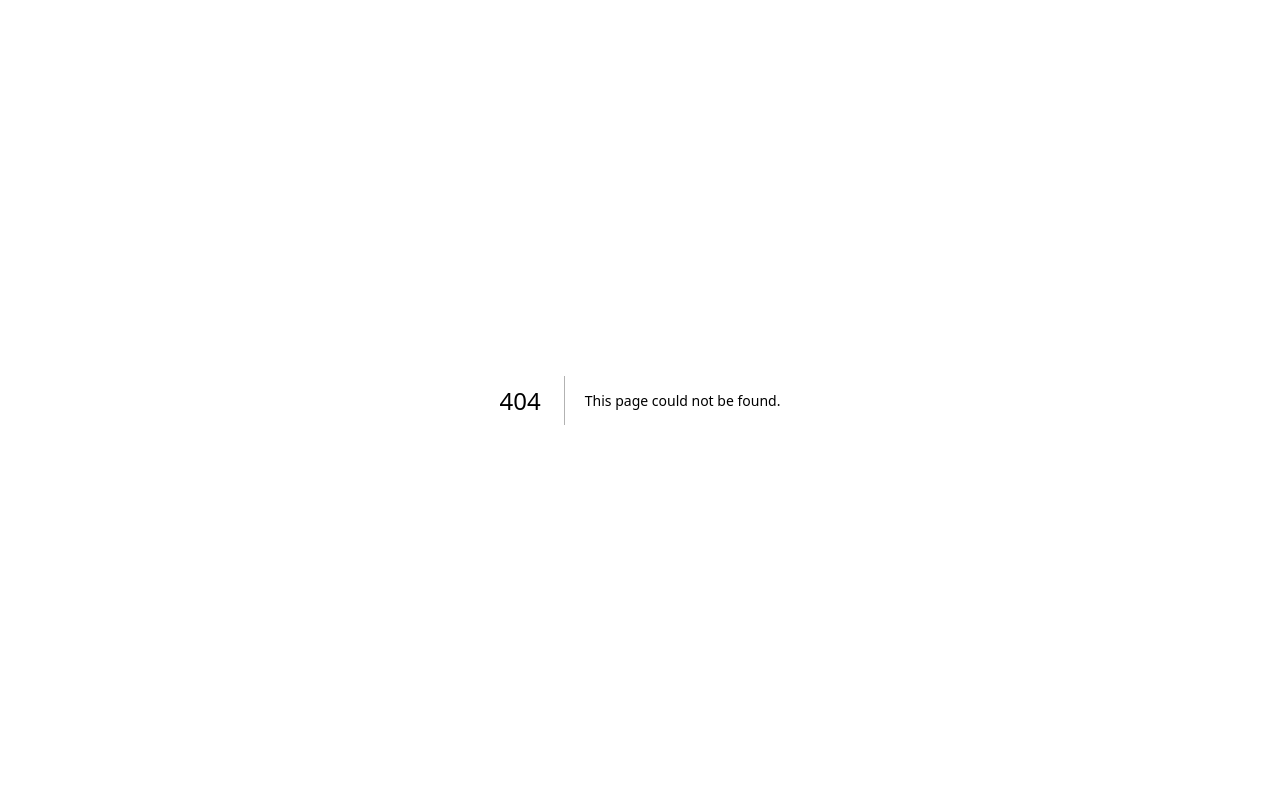
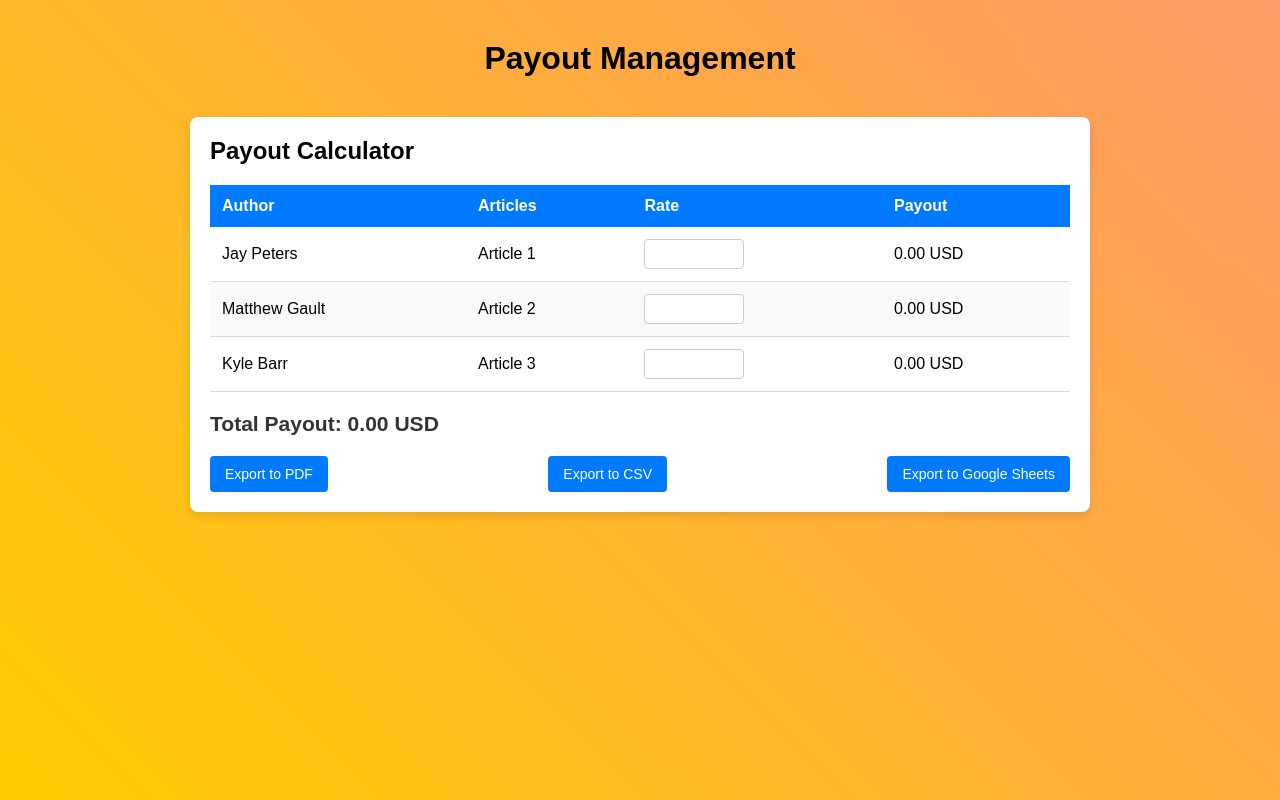
Before and after one commit to ambarmishraa/zollege-project, a Next.js app in the folder zollege/: page /payout in a window 1280 px wide. Before the commit this address had no page. Built offline with nearby package versions, Linux system fonts and the light colour scheme.

Commit message:
all ui created

```diff
--- a/zollege/src/app/components/NewsComponent.js
+++ b/zollege/src/app/components/NewsComponent.js
@@ -50,6 +50,10 @@ export default function NewsComponent() {
 
     const handleLogout = () => {
         router.push("/");
+    };
+
+    const handlePayout = () => {
+        router.push("/payout");
     };
 
     const applyFilters = () => {
@@ -174,7 +178,7 @@ export default function NewsComponent() {
             <h1 style={{ paddingBottom: "20px", display: "flex", justifyContent: "center", paddingTop: "20px" }}>News and Blogs</h1>
             <div style={{ display: "flex", justifyContent: "space-evenly", paddingBottom: "20px", cursor: "pointer" }}>
                 <h5 onClick={handleLogout}>Logout</h5>
-                <h5>PayOut Calculator</h5>
+                <h5 onClick={handlePayout}>PayOut Calculator</h5>
             </div>
 
             {/* Error Message Display */}
--- a/zollege/src/app/components/PayoutComponent.js
+++ b/zollege/src/app/payout/PayoutComponent.js
@@ -122,42 +122,116 @@ export default function PayoutComponent({ articles }) {
     payout: (payoutRates[article.author] || 0).toFixed(2),
   }));
 
+  // Inline styles object
+  const styles = {
+    container: {
+      maxWidth: "900px",
+      margin: "0 auto",
+      padding: "20px",
+      backgroundColor: "#fff",
+      borderRadius: "8px",
+      boxShadow: "0 4px 8px rgba(0, 0, 0, 0.1)",
+      color:"black",
+    },
+    table: {
+      width: "100%",
+      borderCollapse: "collapse",
+      marginTop: "20px",
+    },
+    th: {
+      padding: "12px",
+      textAlign: "left",
+      backgroundColor: "#007bff",
+      color: "white",
+      fontSize: "16px",
+    },
+    td: {
+      padding: "12px",
+      textAlign: "left",
+      borderBottom: "1px solid #ddd",
+    },
+    trEven: {
+      backgroundColor: "#f9f9f9",
+    },
+    input: {
+      padding: "6px",
+      border: "1px solid #ccc",
+      borderRadius: "4px",
+      width: "100px",
+      fontSize: "14px",
+    },
+    inputFocus: {
+      outline: "none",
+      borderColor: "#007bff",
+    },
+    button: {
+      backgroundColor: "#007bff",
+      color: "white",
+      border: "none",
+      padding: "10px 15px",
+      fontSize: "14px",
+      borderRadius: "4px",
+      cursor: "pointer",
+      marginTop: "20px",
+    },
+    buttonHover: {
+      backgroundColor: "#0056b3",
+    },
+    totalPayout: {
+      marginTop: "20px",
+      fontSize: "18px",
+      fontWeight: "bold",
+      color: "#333",
+    },
+  };
+
   return (
-    <div>
+    <div style={styles.container}>
       <h2>Payout Calculator</h2>
-      <table>
+      <table style={styles.table}>
         <thead>
           <tr>
-            <th>Author</th>
-            <th>Articles</th>
-            <th>Rate</th>
-            <th>Payout</th>
+            <th style={styles.th}>Author</th>
+            <th style={styles.th}>Articles</th>
+            <th style={styles.th}>Rate</th>
+            <th style={styles.th}>Payout</th>
           </tr>
         </thead>
         <tbody>
           {articles.map((article) => (
-            <tr key={article.id}>
-              <td>{article.author}</td>
-              <td>{article.title}</td>
-              <td>
+            <tr key={article.id} style={article.id % 2 === 0 ? styles.trEven : {}}>
+              <td style={styles.td}>{article.author}</td>
+              <td style={styles.td}>{article.title}</td>
+              <td style={styles.td}>
                 <input
                   type="number"
+                  style={styles.input}
                   value={payoutRates[article.author] || ""}
                   onChange={(e) =>
                     handleRateChange(article.author, e.target.value)
                   }
                 />
               </td>
-              <td>{(payoutRates[article.author] || 0).toFixed(2)} USD</td>
+              <td style={styles.td}>{(payoutRates[article.author] || 0).toFixed(2)} USD</td>
             </tr>
           ))}
         </tbody>
       </table>
-      <h3>Total Payout: {totalPayout.toFixed(2)} USD</h3>
+      <div style={styles.totalPayout}>
+        <h3>Total Payout: {totalPayout.toFixed(2)} USD</h3>
+      </div>
 
-      <button onClick={() => exportToPDF(payoutDetails, totalPayout)}>Export to PDF</button>
-      <button onClick={() => exportToCSV(payoutDetails, totalPayout)}>Export to CSV</button>
-      <button onClick={() => exportToGoogleSheets(payoutDetails, totalPayout)}>Export to Google Sheets</button>
+      <div style={{display: "flex", justifyContent: "space-between"}}>
+        <button style={styles.button} onClick={() => exportToPDF(payoutDetails, totalPayout)}>
+          Export to PDF
+        </button>
+        <button style={styles.button} onClick={() => exportToCSV(payoutDetails, totalPayout)}>
+          Export to CSV
+        </button>
+        <button style={styles.button} onClick={() => exportToGoogleSheets(payoutDetails, totalPayout)}>
+          Export to Google Sheets
+        </button>
+      </div>
     </div>
   );
 }
--- /dev/null
+++ b/zollege/src/app/payout/page.js
@@ -0,0 +1,32 @@
+// src/app/payout/page.js
+
+"use client";  // Marking the entire page as a client component
+
+import { useEffect, useState } from "react";
+import PayoutComponent from "./PayoutComponent";  // Import from the same folder
+
+const PayoutPage = () => {
+  // Sample articles data (you can replace this with your actual data fetching logic)
+  const [articles, setArticles] = useState([]);
+
+  useEffect(() => {
+    // Fetch or load the articles (or pass them as props if they come from elsewhere)
+    // For the sake of the example, I'll use hardcoded data:
+    const sampleArticles = [
+      { id: 1, author: "Jay Peters", title: "Article 1" },
+      { id: 2, author: "Matthew Gault", title: "Article 2" },
+      { id: 3, author: "Kyle Barr", title: "Article 3" },
+    ];
+
+    setArticles(sampleArticles);
+  }, []);
+
+  return (
+    <div style={{background: "linear-gradient(45deg, #ffcc00, #ff9966)",width:"100%",height:"100vh"}} >
+      <h1 style={{display:"flex", justifyContent:"center",padding:"40px 0px",color:"black"}}>Payout Management</h1>
+      <PayoutComponent articles={articles} />
+    </div>
+  );
+};
+
+export default PayoutPage;
```
